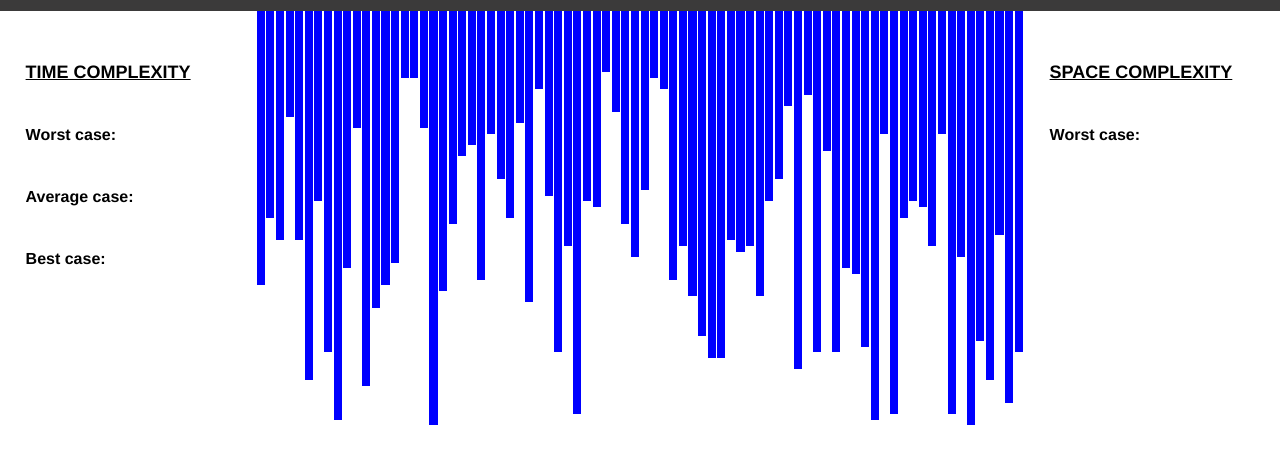
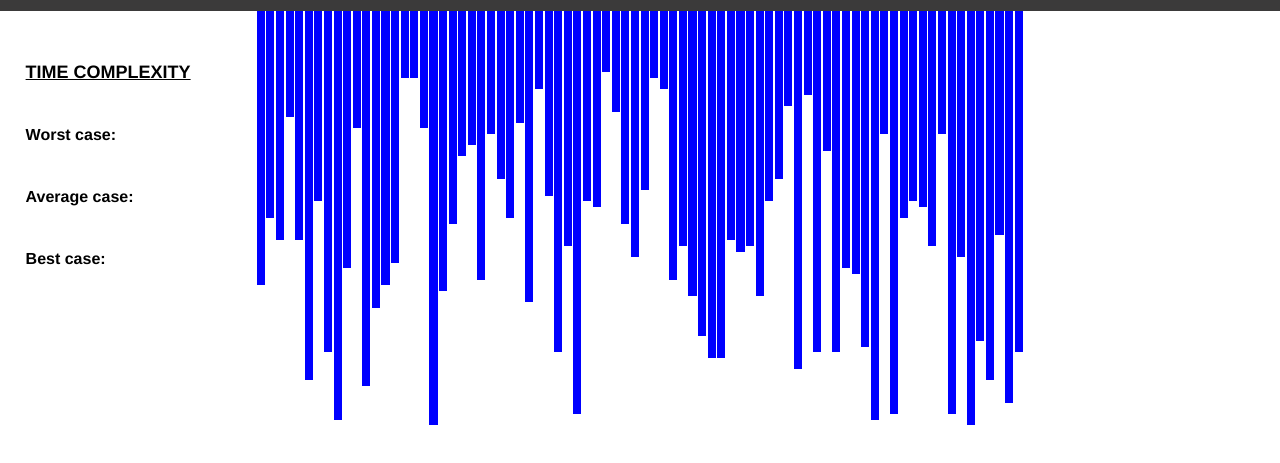
Before and after one commit to anurag22485/Sorting-Visualizer, a plain HTML site: page index.html in a window 1280 px wide. Shown: the part 155-618 px from the top of the page. Drawn offline with Linux system fonts and the light colour scheme.

Commit message:
Update index.html

```diff
--- a/index.html
+++ b/index.html
@@ -69,7 +69,7 @@
 
         </div>
 
-        <div id="Info_Cont2">
+<!--         <div id="Info_Cont2">
 
             <h3>SPACE COMPLEXITY</h3>
 
@@ -80,7 +80,7 @@
                     <p id="Space_Worst"></p>
                 </div>
 
-            </div>
+            </div> -->
 
         </div>
 
```
